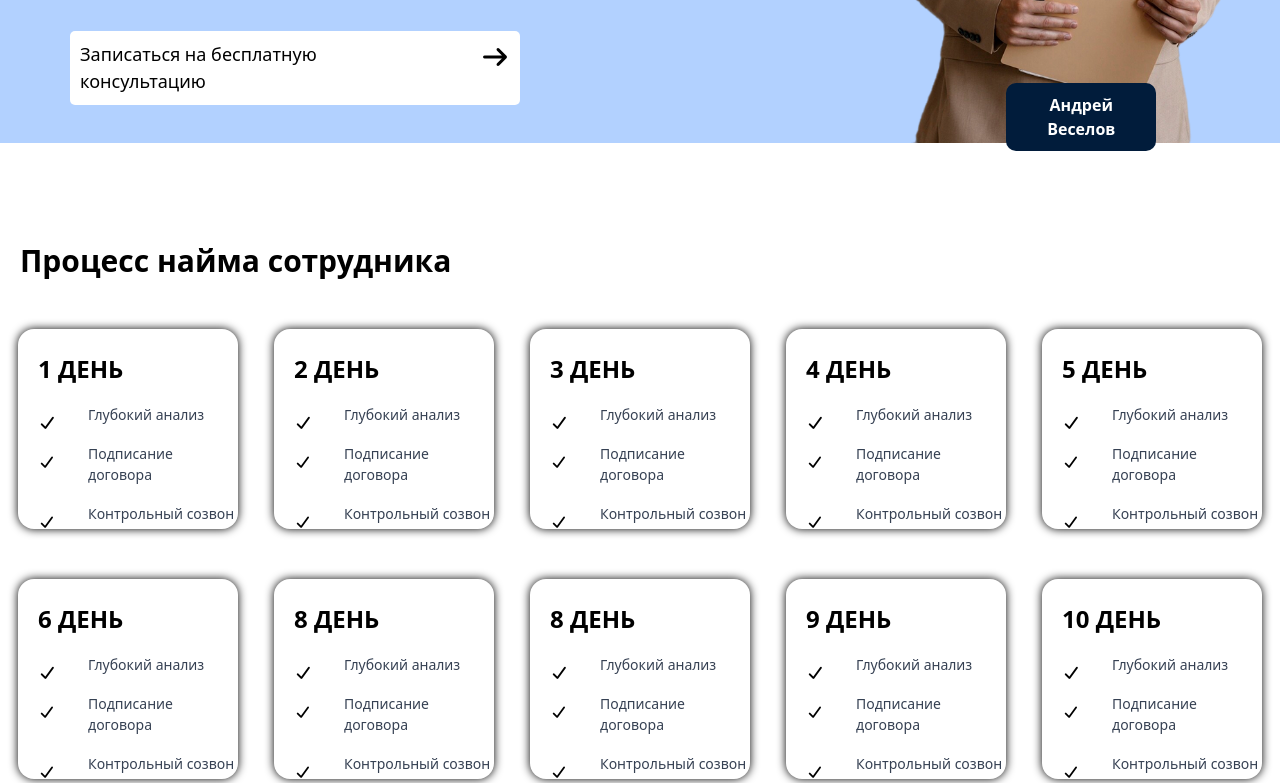
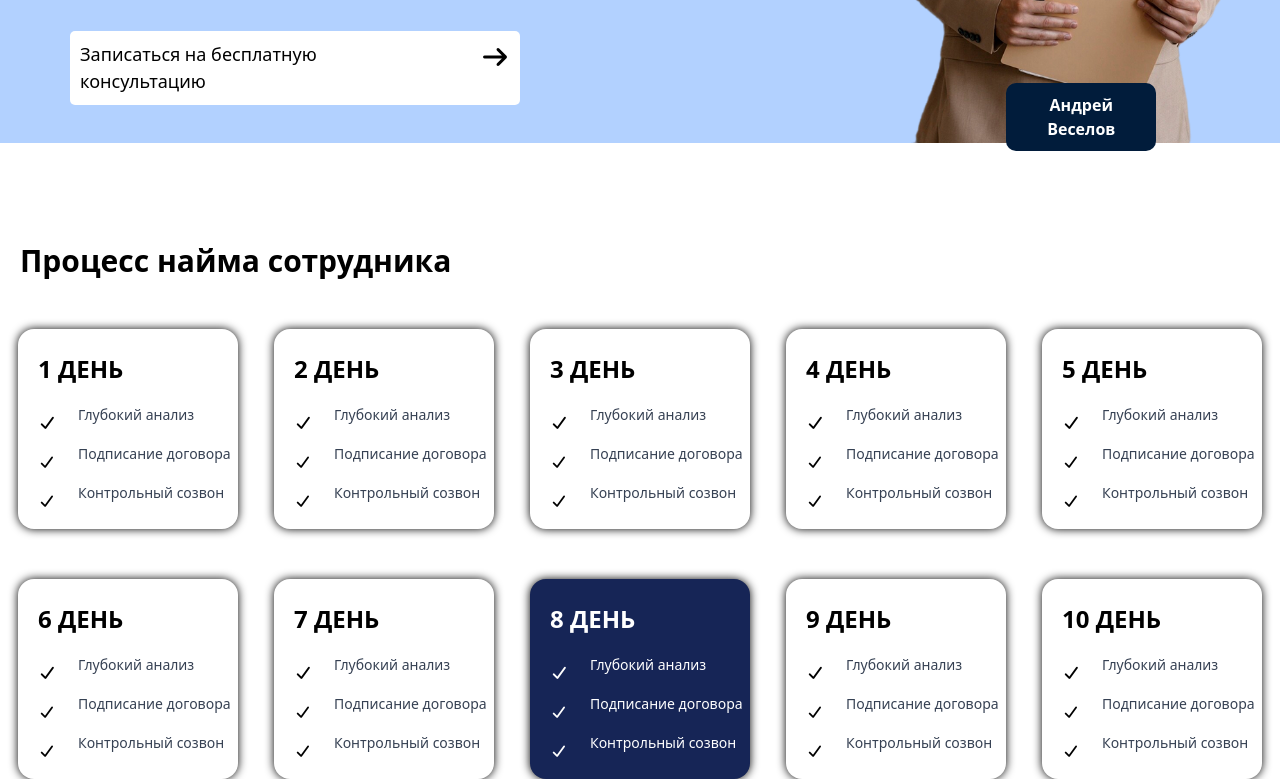
Before and after one commit to Rofe2008/exam2, a website: page index.html in a window 1280 px wide. Shown: the part 633-1416 px from the top of the page. Drawn offline with Linux system fonts and the light colour scheme.

Commit message:
sekond commit

```diff
--- a/index.html
+++ b/index.html
@@ -64,110 +64,110 @@
          <p class="text-2xl font-bold ml-[20px]">1 ДЕНЬ</p>
          <br class="lg:hidden">
           <i class="fa-solid fa-check text-2xl mt-[30px] ml-[20px] lg:text-[15px]"></i>
-          <p class="text-gray-700 text-[17px] ml-[70px] mt-[-30px] lg:text-[14px]">Глубокий анализ</p>
+          <p class="text-gray-700 text-[17px]  mt-[-30px] lg:text-[14px] ml-[60px]">Глубокий анализ</p>
           <i class="fa-solid fa-check text-2xl mt-[30px] ml-[20px] lg:text-[14px]"></i>
-          <p class="text-gray-700 text-[17px] ml-[70px] mt-[-30px] lg:text-[14px]">Подписание договора</p>
+          <p class="text-gray-700 text-[17px] ml-[60px] mt-[-30px] lg:text-[14px] ">Подписание договора</p>
            <i class="fa-solid fa-check text-2xl mt-[30px] ml-[20px] lg:text-[14px]"></i>
-          <p class="text-gray-700 text-[17px] ml-[70px] mt-[-30px] lg:text-[14px]">Контрольный созвон</p>
+          <p class="text-gray-700 text-[17px] ml-[60px] mt-[-30px] lg:text-[14px]">Контрольный созвон</p>
       </div>
       <div style="box-shadow: 0px 0px 10px 0px;" class="bg-white rounded-2xl w-[370px] m-auto h-[250px] mt-[50px] lg:w-[220px] lg:h-[200px]">
         <br>
          <p class="text-2xl font-bold ml-[20px]">2 ДЕНЬ</p>
          <br class="lg:hidden">
           <i class="fa-solid fa-check text-2xl mt-[30px] ml-[20px] lg:text-[15px]"></i>
-          <p class="text-gray-700 text-[17px] ml-[70px] mt-[-30px] lg:text-[14px]">Глубокий анализ</p>
+          <p class="text-gray-700 text-[17px] ml-[60px] mt-[-30px] lg:text-[14px]">Глубокий анализ</p>
           <i class="fa-solid fa-check text-2xl mt-[30px] ml-[20px] lg:text-[14px]"></i>
-          <p class="text-gray-700 text-[17px] ml-[70px] mt-[-30px] lg:text-[14px]">Подписание договора</p>
+          <p class="text-gray-700 text-[17px] ml-[60px] mt-[-30px] lg:text-[14px]">Подписание договора</p>
            <i class="fa-solid fa-check text-2xl mt-[30px] ml-[20px] lg:text-[14px]"></i>
-          <p class="text-gray-700 text-[17px] ml-[70px] mt-[-30px] lg:text-[14px]">Контрольный созвон</p>
+          <p class="text-gray-700 text-[17px] ml-[60px] mt-[-30px] lg:text-[14px]">Контрольный созвон</p>
       </div>
       <div style="box-shadow: 0px 0px 10px 0px;" class="bg-white rounded-2xl w-[370px] m-auto h-[250px] mt-[50px] lg:w-[220px] lg:h-[200px]">
         <br>
          <p class="text-2xl font-bold ml-[20px]">3 ДЕНЬ</p>
          <br class="lg:hidden">
           <i class="fa-solid fa-check text-2xl mt-[30px] ml-[20px] lg:text-[15px]"></i>
-          <p class="text-gray-700 text-[17px] ml-[70px] mt-[-30px] lg:text-[14px]">Глубокий анализ</p>
+          <p class="text-gray-700 text-[17px] ml-[60px] mt-[-30px] lg:text-[14px]">Глубокий анализ</p>
           <i class="fa-solid fa-check text-2xl mt-[30px] ml-[20px] lg:text-[14px]"></i>
-          <p class="text-gray-700 text-[17px] ml-[70px] mt-[-30px] lg:text-[14px]">Подписание договора</p>
+          <p class="text-gray-700 text-[17px] ml-[60px] mt-[-30px] lg:text-[14px]">Подписание договора</p>
            <i class="fa-solid fa-check text-2xl mt-[30px] ml-[20px] lg:text-[14px]"></i>
-          <p class="text-gray-700 text-[17px] ml-[70px] mt-[-30px] lg:text-[14px]">Контрольный созвон</p>
+          <p class="text-gray-700 text-[17px] ml-[60px] mt-[-30px] lg:text-[14px]">Контрольный созвон</p>
       </div>
       <div style="box-shadow: 0px 0px 10px 0px;" class="bg-white rounded-2xl w-[370px] m-auto h-[250px] mt-[50px] lg:w-[220px] lg:h-[200px]">
         <br>
          <p class="text-2xl font-bold ml-[20px]">4 ДЕНЬ</p>
          <br class="lg:hidden">
           <i class="fa-solid fa-check text-2xl mt-[30px] ml-[20px] lg:text-[15px]"></i>
-          <p class="text-gray-700 text-[17px] ml-[70px] mt-[-30px] lg:text-[14px]">Глубокий анализ</p>
+          <p class="text-gray-700 text-[17px] ml-[60px] mt-[-30px] lg:text-[14px]">Глубокий анализ</p>
           <i class="fa-solid fa-check text-2xl mt-[30px] ml-[20px] lg:text-[14px]"></i>
-          <p class="text-gray-700 text-[17px] ml-[70px] mt-[-30px] lg:text-[14px]">Подписание договора</p>
+          <p class="text-gray-700 text-[17px] ml-[60px] mt-[-30px] lg:text-[14px]">Подписание договора</p>
            <i class="fa-solid fa-check text-2xl mt-[30px] ml-[20px] lg:text-[14px]"></i>
-          <p class="text-gray-700 text-[17px] ml-[70px] mt-[-30px] lg:text-[14px]">Контрольный созвон</p>
+          <p class="text-gray-700 text-[17px] ml-[60px] mt-[-30px] lg:text-[14px]">Контрольный созвон</p>
       </div>
      <div style="box-shadow: 0px 0px 10px 0px;" class="bg-white rounded-2xl w-[370px] m-auto h-[250px] mt-[50px] lg:w-[220px] lg:h-[200px]">
         <br>
          <p class="text-2xl font-bold ml-[20px]">5 ДЕНЬ</p>
          <br class="lg:hidden">
           <i class="fa-solid fa-check text-2xl mt-[30px] ml-[20px] lg:text-[15px]"></i>
-          <p class="text-gray-700 text-[17px] ml-[70px] mt-[-30px] lg:text-[14px]">Глубокий анализ</p>
+          <p class="text-gray-700 text-[17px] ml-[60px] mt-[-30px] lg:text-[14px]">Глубокий анализ</p>
           <i class="fa-solid fa-check text-2xl mt-[30px] ml-[20px] lg:text-[14px]"></i>
-          <p class="text-gray-700 text-[17px] ml-[70px] mt-[-30px] lg:text-[14px]">Подписание договора</p>
+          <p class="text-gray-700 text-[17px] ml-[60px] mt-[-30px] lg:text-[14px]">Подписание договора</p>
            <i class="fa-solid fa-check text-2xl mt-[30px] ml-[20px] lg:text-[14px]"></i>
-          <p class="text-gray-700 text-[17px] ml-[70px] mt-[-30px] lg:text-[14px]">Контрольный созвон</p>
+          <p class="text-gray-700 text-[17px] ml-[60px] mt-[-30px] lg:text-[14px]">Контрольный созвон</p>
       </div>
         <div style="box-shadow: 0px 0px 10px 0px;" class="bg-white rounded-2xl w-[370px] m-auto h-[250px] mt-[50px] lg:w-[220px] lg:h-[200px]">
         <br>
          <p class="text-2xl font-bold ml-[20px]">6 ДЕНЬ</p>
          <br class="lg:hidden">
           <i class="fa-solid fa-check text-2xl mt-[30px] ml-[20px] lg:text-[15px]"></i>
-          <p class="text-gray-700 text-[17px] ml-[70px] mt-[-30px] lg:text-[14px]">Глубокий анализ</p>
+          <p class="text-gray-700 text-[17px] ml-[60px] mt-[-30px] lg:text-[14px]">Глубокий анализ</p>
           <i class="fa-solid fa-check text-2xl mt-[30px] ml-[20px] lg:text-[14px]"></i>
-          <p class="text-gray-700 text-[17px] ml-[70px] mt-[-30px] lg:text-[14px]">Подписание договора</p>
+          <p class="text-gray-700 text-[17px] ml-[60px] mt-[-30px] lg:text-[14px]">Подписание договора</p>
            <i class="fa-solid fa-check text-2xl mt-[30px] ml-[20px] lg:text-[14px]"></i>
-          <p class="text-gray-700 text-[17px] ml-[70px] mt-[-30px] lg:text-[14px]">Контрольный созвон</p>
+          <p class="text-gray-700 text-[17px] ml-[60px] mt-[-30px] lg:text-[14px]">Контрольный созвон</p>
       </div>
        <div style="box-shadow: 0px 0px 10px 0px;" class="bg-white rounded-2xl w-[370px] m-auto h-[250px] mt-[50px] lg:w-[220px] lg:h-[200px]">
         <br>
-         <p class="text-2xl font-bold ml-[20px]">8 ДЕНЬ</p>
+         <p class="text-2xl font-bold ml-[20px]">7 ДЕНЬ</p>
          <br class="lg:hidden">
           <i class="fa-solid fa-check text-2xl mt-[30px] ml-[20px] lg:text-[15px]"></i>
-          <p class="text-gray-700 text-[17px] ml-[70px] mt-[-30px] lg:text-[14px]">Глубокий анализ</p>
+          <p class="text-gray-700 text-[17px] ml-[60px] mt-[-30px] lg:text-[14px]">Глубокий анализ</p>
           <i class="fa-solid fa-check text-2xl mt-[30px] ml-[20px] lg:text-[14px]"></i>
-          <p class="text-gray-700 text-[17px] ml-[70px] mt-[-30px] lg:text-[14px]">Подписание договора</p>
+          <p class="text-gray-700 text-[17px] ml-[60px] mt-[-30px] lg:text-[14px]">Подписание договора</p>
            <i class="fa-solid fa-check text-2xl mt-[30px] ml-[20px] lg:text-[14px]"></i>
-          <p class="text-gray-700 text-[17px] ml-[70px] mt-[-30px] lg:text-[14px]">Контрольный созвон</p>
+          <p class="text-gray-700 text-[17px] ml-[60px] mt-[-30px] lg:text-[14px]">Контрольный созвон</p>
       </div>
-       <div style="box-shadow: 0px 0px 10px 0px;" class="bg-white rounded-2xl w-[370px] m-auto h-[250px] mt-[50px] lg:w-[220px] lg:h-[200px]">
+       <div style="box-shadow: 0px 0px 10px 0px;" class="bg-blue-950 rounded-2xl w-[370px] m-auto h-[250px] mt-[50px] lg:w-[220px] lg:h-[200px]">
         <br>
-         <p class="text-2xl font-bold ml-[20px]">8 ДЕНЬ</p>
+         <p class="text-2xl font-bold ml-[20px] text-white">8 ДЕНЬ</p>
          <br class="lg:hidden">
-          <i class="fa-solid fa-check text-2xl mt-[30px] ml-[20px] lg:text-[15px]"></i>
-          <p class="text-gray-700 text-[17px] ml-[70px] mt-[-30px] lg:text-[14px]">Глубокий анализ</p>
-          <i class="fa-solid fa-check text-2xl mt-[30px] ml-[20px] lg:text-[14px]"></i>
-          <p class="text-gray-700 text-[17px] ml-[70px] mt-[-30px] lg:text-[14px]">Подписание договора</p>
-           <i class="fa-solid fa-check text-2xl mt-[30px] ml-[20px] lg:text-[14px]"></i>
-          <p class="text-gray-700 text-[17px] ml-[70px] mt-[-30px] lg:text-[14px]">Контрольный созвон</p>
+          <i class="fa-solid fa-check text-2xl mt-[30px] ml-[20px] lg:text-[15px] text-white"></i>
+          <p class="text-gray-700 text-[17px] ml-[60px] mt-[-30px] lg:text-[14px] text-white">Глубокий анализ</p>
+          <i class="fa-solid fa-check text-2xl mt-[30px] ml-[20px] lg:text-[14px] text-white"></i>
+          <p class="text-gray-700 text-[17px] ml-[60px] mt-[-30px] lg:text-[14px] text-white">Подписание договора</p>
+           <i class="fa-solid fa-check text-2xl mt-[30px] ml-[20px] lg:text-[14px] text-white"></i>
+          <p class="text-gray-700 text-[17px] ml-[60px] mt-[-30px] lg:text-[14px] text-white">Контрольный созвон</p>
       </div>
        <div style="box-shadow: 0px 0px 10px 0px;" class="bg-white rounded-2xl w-[370px] m-auto h-[250px] mt-[50px] lg:w-[220px] lg:h-[200px]">
         <br>
          <p class="text-2xl font-bold ml-[20px]">9 ДЕНЬ</p>
          <br class="lg:hidden">
           <i class="fa-solid fa-check text-2xl mt-[30px] ml-[20px] lg:text-[15px]"></i>
-          <p class="text-gray-700 text-[17px] ml-[70px] mt-[-30px] lg:text-[14px]">Глубокий анализ</p>
+          <p class="text-gray-700 text-[17px] ml-[60px] mt-[-30px] lg:text-[14px]">Глубокий анализ</p>
           <i class="fa-solid fa-check text-2xl mt-[30px] ml-[20px] lg:text-[14px]"></i>
-          <p class="text-gray-700 text-[17px] ml-[70px] mt-[-30px] lg:text-[14px]">Подписание договора</p>
+          <p class="text-gray-700 text-[17px] ml-[60px] mt-[-30px] lg:text-[14px]">Подписание договора</p>
            <i class="fa-solid fa-check text-2xl mt-[30px] ml-[20px] lg:text-[14px]"></i>
-          <p class="text-gray-700 text-[17px] ml-[70px] mt-[-30px] lg:text-[14px]">Контрольный созвон</p>
+          <p class="text-gray-700 text-[17px] ml-[60px] mt-[-30px] lg:text-[14px]">Контрольный созвон</p>
       </div>
        <div style="box-shadow: 0px 0px 10px 0px;" class="bg-white rounded-2xl w-[370px] m-auto h-[250px] mt-[50px] lg:w-[220px] lg:h-[200px]">
         <br>
          <p class="text-2xl font-bold ml-[20px]">10 ДЕНЬ</p>
          <br class="lg:hidden">
           <i class="fa-solid fa-check text-2xl mt-[30px] ml-[20px] lg:text-[15px]"></i>
-          <p class="text-gray-700 text-[17px] ml-[70px] mt-[-30px] lg:text-[14px]">Глубокий анализ</p>
+          <p class="text-gray-700 text-[17px] ml-[60px] mt-[-30px] lg:text-[14px]">Глубокий анализ</p>
           <i class="fa-solid fa-check text-2xl mt-[30px] ml-[20px] lg:text-[14px]"></i>
-          <p class="text-gray-700 text-[17px] ml-[70px] mt-[-30px] lg:text-[14px]">Подписание договора</p>
+          <p class="text-gray-700 text-[17px] ml-[60px] mt-[-30px] lg:text-[14px]">Подписание договора</p>
            <i class="fa-solid fa-check text-2xl mt-[30px] ml-[20px] lg:text-[14px]"></i>
-          <p class="text-gray-700 text-[17px] ml-[70px] mt-[-30px] lg:text-[14px]">Контрольный созвон</p>
+          <p class="text-gray-700 text-[17px] ml-[60px] mt-[-30px] lg:text-[14px]">Контрольный созвон</p>
       </div>
     </div>
 </body>
```
Also changed, not shown: src/output.css.
